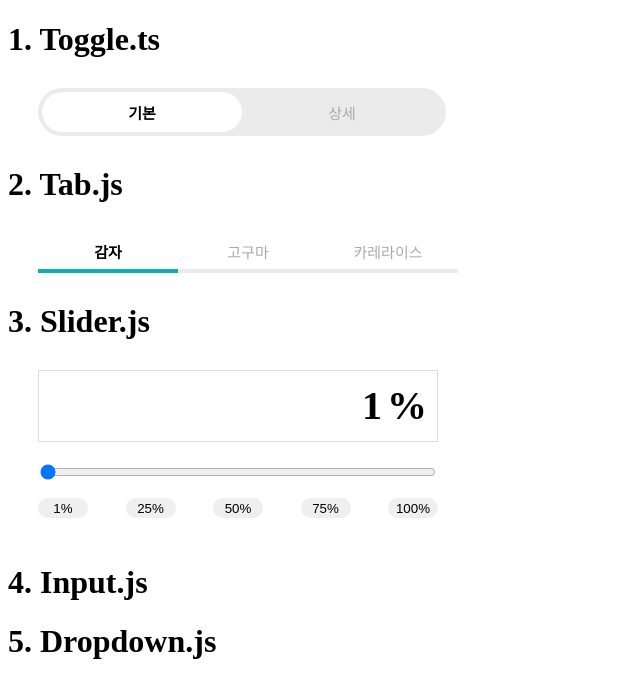
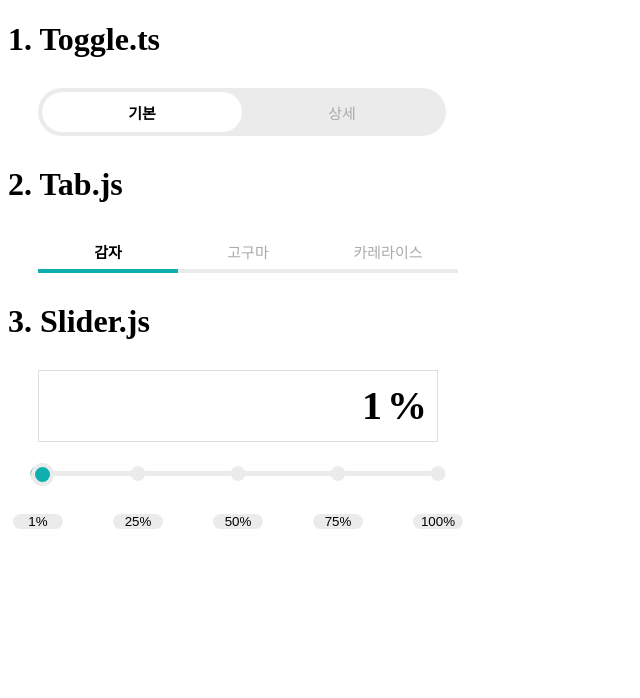
Before and after one commit to leewooseong/wanted_pre_onboarding, a React (Create React App) app: page / in a window 1280 px wide. Shown: the top 698 px of the page, without its empty margins (0-640 px from the left). Built offline with nearby package versions, Linux system fonts and the light colour scheme.

Commit message:
feat: slider 기능 구현

```diff
--- a/package.json
+++ b/package.json
@@ -32,6 +32,7 @@
     "@testing-library/user-event": "^13.2.1",
     "@types/aria-query": "^5.0.0",
     "classnames": "^2.3.1",
+    "dart-sass": "^1.25.0",
     "react": "^18.1.0",
     "react-dom": "^18.1.0",
     "react-scripts": "5.0.1",
@@ -60,7 +61,7 @@
     "eslint-webpack-plugin": "^3.1.1",
     "postcss-scss": "^4.0.4",
     "prettier": "^2.6.2",
-    "sass": "^1.51.0",
+    "sass": "^1.53.0",
     "sass-loader": "^12.6.0",
     "style-loader": "^3.3.1",
     "stylelint": "^14.8.1",
--- a/src/components/Slider/Slider.module.scss
+++ b/src/components/Slider/Slider.module.scss
@@ -1,3 +1,5 @@
+@use './src/styles/constants/colors';
+
 form {
   display: flex;
   flex-direction: column;
@@ -26,27 +28,88 @@ form {
   }
 }
 
+.sliderCont {
+  --track-height: 5px;
+  --track-width: 50%;
+  --thumb-height: 23px;
+  --thumb-width: 23px;
+  --mark-width: 15px;
+  --mark-height: 15px;
+  position: relative;
+
   input[type='range'] {
-  display: block;
+    width: 100%;
+    height: var(--track-height);
     cursor: pointer;
+    background: colors.$GRAY_BG;
+    border-radius: 10px;
+    -webkit-appearance: none;
+    appearance: none;
   }
 
-.percentMarkList {
+  input[type='range']::-webkit-slider-runnable-track {
+    position: absolute;
+    top: 10px;
+    left: calc(var(--mark-width) / -2);
+    z-index: 100;
+    width: calc(100% + var(--mark-width));
+    height: var(--track-height);
+    background: linear-gradient(to right, colors.$MAIN_COLOR var(--range-value), transparent var(--range-value));
+    border-radius: 10px;
+    -webkit-appearance: none;
+  }
+
+  input[type='range']::-webkit-slider-thumb {
+    z-index: 10;
+    width: var(--thumb-width);
+    height: var(--thumb-height);
+    margin-top: calc(var(--track-height) / 2 - var(--thumb-height) / 2);
+    background-color: colors.$MAIN_COLOR;
+    border: 4px solid colors.$GRAY_BG;
+    border-radius: 50%;
+    -webkit-appearance: none;
+  }
+
+  .buttonList {
+    $listWidth: 50px;
+    position: relative;
     display: flex;
     justify-content: space-between;
-  height: 20px;
+    width: calc(100% + $listWidth);
     padding: 0;
+    margin-left: calc(($listWidth / -2));
     list-style: none;
 
-  & li {
-    width: 50px;
+    .listItem {
+      position: relative;
+      width: $listWidth;
     }
 
-  & button {
+    .markButton {
+      position: absolute;
+      bottom: 15px;
+      left: 50%;
+      width: 15px;
+      height: 15px;
+      cursor: pointer;
+      content: '';
+      background-color: colors.$GRAY_BG;
+      border: none;
+      border-radius: 50%;
+      transform: translateX(-50%);
+    }
+
+    .markButton.active {
+      background-color: colors.$MAIN_COLOR;
+    }
+
+    .numberButton {
       width: 100%;
-    height: 100%;
       padding: 0;
+      cursor: pointer;
+      background-color: colors.$GRAY_BG;
       border: none;
       border-radius: 20px;
     }
   }
+}
--- a/src/components/Slider/index.tsx
+++ b/src/components/Slider/index.tsx
@@ -2,34 +2,76 @@ import { ChangeEvent, MouseEvent, useState } from 'react'
 import cx from 'classnames'
 import styles from './slider.module.scss'
 
+const SLIDER_DATA = [1, 25, 50, 75, 100]
 const Slider = () => {
-  const rangeData = [1, 25, 50, 75, 100]
-  const [sliderValue, setSliderValue] = useState(1)
+  const [rangeValue, setRangeValue] = useState(1)
+  const [markStatus, setMarkStatus] = useState(false)
+
   const handleChange = (e: ChangeEvent<HTMLInputElement>) => {
-    setSliderValue(Number(e.target.value))
+    setRangeValue(Number(e.currentTarget.value))
   }
   const handleClick = (e: MouseEvent<HTMLButtonElement>) => {
-    // setSliderValue()
+    setRangeValue(Number(e.currentTarget.dataset.sliderValue))
+  }
+
+  const changeToValueToShow = (value: number) => {
+    if (value === 1) {
+      return '0%'
+    }
+    return `${value}%`
+  }
+
+  const checkMarkStatus = (value: number) => {
+    if (rangeValue >= value) {
+      return true
+    }
+    return false
   }
 
   return (
     <form>
+      {/* 아웃풋으로 구현해보기 */}
       <div className={styles.rangeValueCont}>
         <p>
-          {sliderValue}
+          {rangeValue}
           <span>%</span>
         </p>
       </div>
-      <input type='range' min='1' max='100' value={sliderValue} onChange={handleChange} />
-      <ul className={styles.percentMarkList}>
-        {rangeData.map((value, index) => (
-          <li key={`slider-${index}`}>
-            <button type='button' onClick={handleClick}>
-              <span>{value}</span>%
-            </button>
-          </li>
-        ))}
-      </ul>
+      <div className={styles.sliderCont}>
+        <input
+          id={styles.sliderInput}
+          type='range'
+          min='1'
+          max='100'
+          value={rangeValue}
+          onChange={handleChange}
+          style={{ '--range-value': `${changeToValueToShow(rangeValue)}` } as React.CSSProperties}
+          list='sliderMarkerList'
+        />
+        <ul className={styles.buttonList}>
+          {SLIDER_DATA.map((value, index) => (
+            <li className={styles.listItem} key={`mark-${index}`}>
+              <button
+                type='button'
+                data-slider-value={value}
+                onClick={handleClick}
+                className={cx(styles.markButton, { [styles.active]: checkMarkStatus(value) })}
+              >
+                {' '}
+              </button>
+            </li>
+          ))}
+        </ul>
+        <ul className={styles.buttonList}>
+          {SLIDER_DATA.map((value, index) => (
+            <li className={styles.listItem} key={`number-${index}`}>
+              <button type='button' data-slider-value={value} onClick={handleClick} className={styles.numberButton}>
+                {value}%
+              </button>
+            </li>
+          ))}
+        </ul>
+      </div>
     </form>
   )
 }
--- a/src/components/Tab/Tab.module.scss
+++ b/src/components/Tab/Tab.module.scss
@@ -34,7 +34,7 @@
   color: colors.$GRAYA;
   background: transparent;
   border: none;
-  border-bottom: 4px solid colors.$GRAY_BASIC;
+  border-bottom: 4px solid colors.$GRAY_BG;
   transition: all 0.5s;
 }
 
--- a/src/components/Toggle/Toggle.module.scss
+++ b/src/components/Toggle/Toggle.module.scss
@@ -8,8 +8,8 @@
   height: 40px;
   margin: 30px;
   overflow: hidden;
-  background-color: colors.$GRAY_BASIC;
-  border: 4px solid colors.$GRAY_BASIC;
+  background-color: colors.$GRAY_BG;
+  border: 4px solid colors.$GRAY_BG;
   border-radius: 50px;
 }
 
--- a/src/routes/index.tsx
+++ b/src/routes/index.tsx
@@ -13,9 +13,9 @@ const App = () => (
     <Tab />
     <h1>3. Slider.js</h1>
     <Slider />
-    <h1>4. Input.js</h1>
+    {/* <h1>4. Input.js</h1> */}
     {/* <Input /> */}
-    <h1>5. Dropdown.js</h1>
+    {/* <h1>5. Dropdown.js</h1> */}
     {/* <Dropdown /> */}
   </div>
 )
--- a/src/styles/constants/_colors.scss
+++ b/src/styles/constants/_colors.scss
@@ -7,7 +7,7 @@ $GRAY6: #666666;
 $GRAYA: #aaaaaa;
 $GRAYD: #dddddd;
 $GRAYE: #eeeeee;
-$GRAY_BASIC: #ebebeb;
+$GRAY_BG: #ebebeb;
 
 // Chromatic
 $RED: #ff3b30;
```
Also changed, not shown: 2 other files (tests, documents, lock files or other folders). Lines whose indentation alone changed are shown as unchanged.
